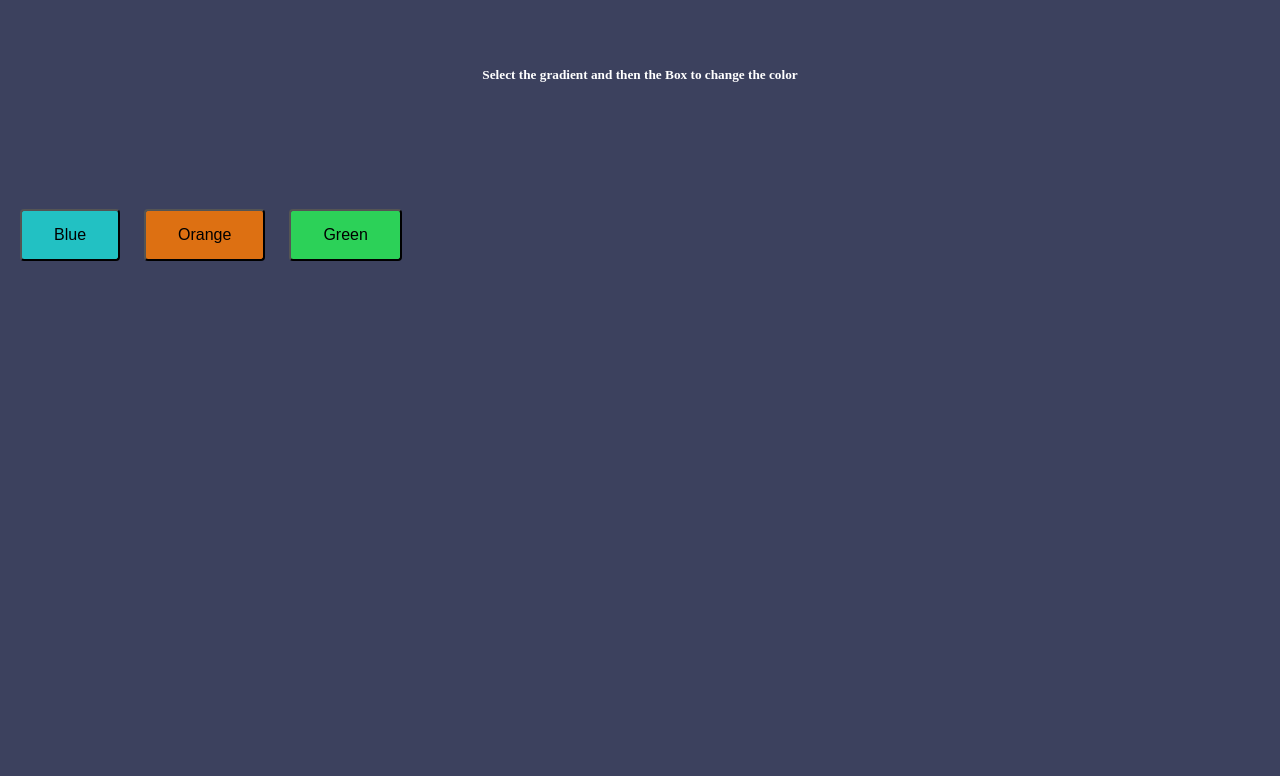
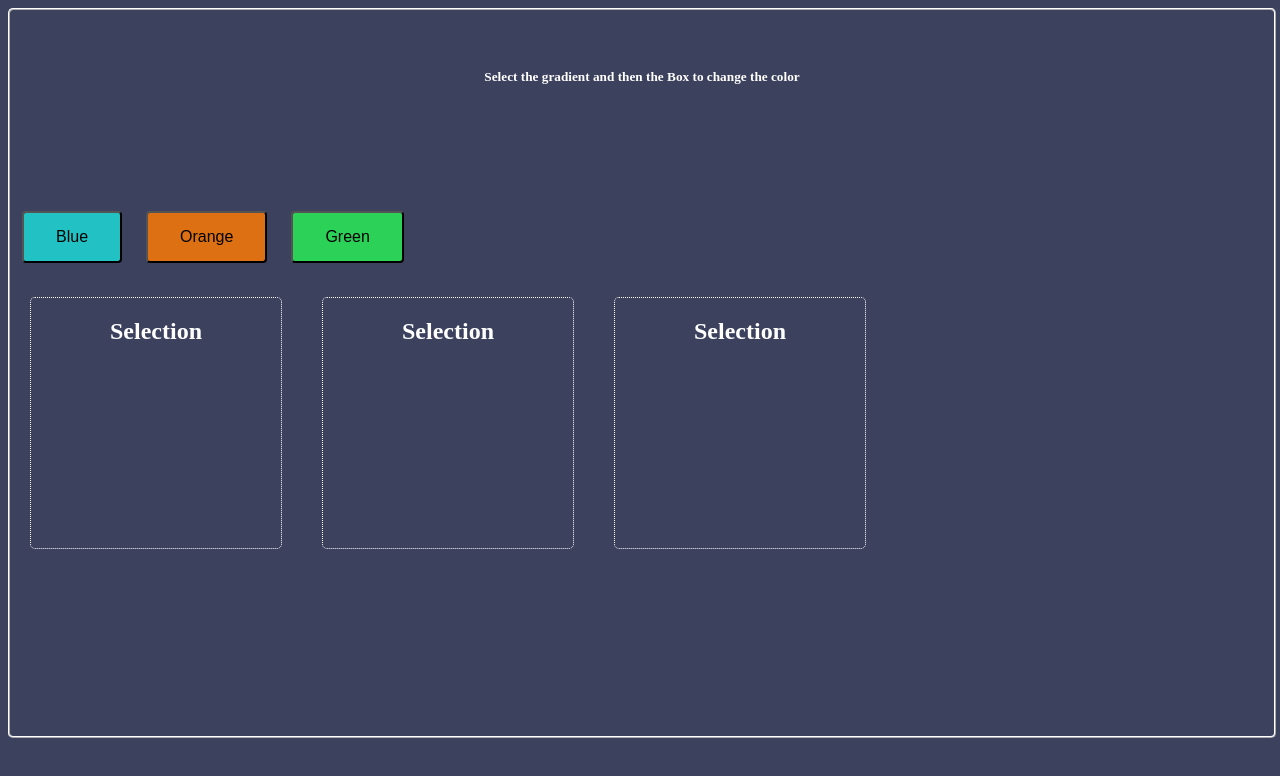
Before and after one commit to acciojob/passing-handler-prop-react-viveklb, a React app: page / in a window 1280 px wide. Built offline with nearby package versions, Linux system fonts and the light colour scheme.

Commit message:
handler impliment

```diff
--- a/src/components/ColourSelector.js
+++ b/src/components/ColourSelector.js
@@ -1,15 +1,16 @@
 import React from 'react';
 
-const ColourSelector = (props) => {
-  const { config, selectNextBackground } = props;
-  const { background, classname, label } = config;
-
+const ColourSelector = ({ config, selectNextBackground }) => {
   return (
     <button
-      className={classname}
-      onClick={() => selectNextBackground({ background })}
+      className={config.classname}
+      onClick={() =>
+        selectNextBackground({
+          background: config.background
+        })
+      }
     >
-      {label}
+      {config.label}
     </button>
   );
 };
--- a/src/components/Selection.js
+++ b/src/components/Selection.js
@@ -1,16 +1,17 @@
 import React, { useState } from 'react';
+import '../styles/Child.css';
 
 const Selection = ({ applyColor }) => {
-  const [selectionStyle, updateSelectionStyle] = useState({
-    background: ''
-  });
+  const [selectionStyle, updateSelectionStyle] = useState({});
 
   return (
     <div
       className="fix-box"
       style={selectionStyle}
       onClick={() => applyColor(updateSelectionStyle)}
-    />
+    >
+      <h2 className="subheading">Selection</h2>
+    </div>
   );
 };
 
--- a/src/styles/Child.css
+++ b/src/styles/Child.css
@@ -16,3 +16,6 @@
     color: white;
     text-align: center;
 }
+.row {
+    display: flex;
+}
```
